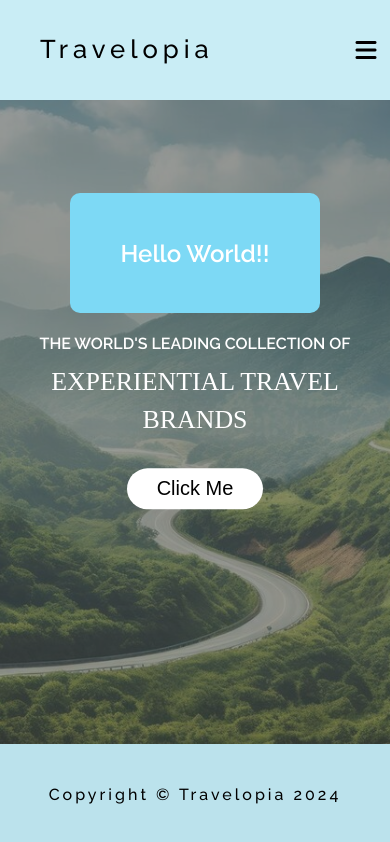
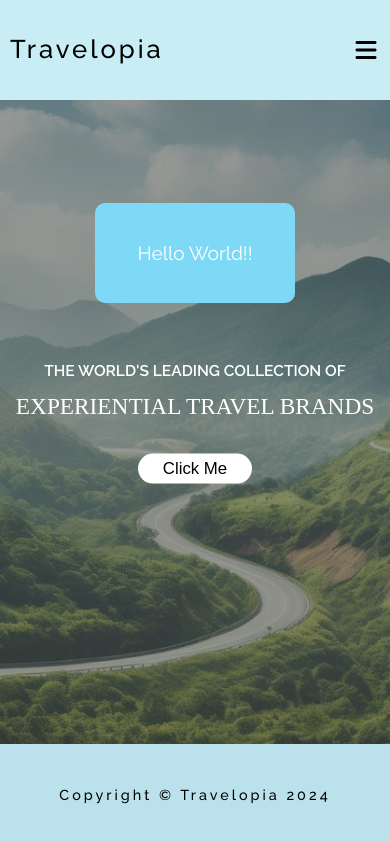
Before and after one commit to khelsai01/travelopia_assignment, a plain HTML site: page index.html in a window 390 px wide. Both pictures are taken after a click on the button "Click Me". Drawn offline with Linux system fonts and the light colour scheme.

Commit message:
Update index.css

```diff
--- a/index.css
+++ b/index.css
@@ -51,7 +51,7 @@ ul {
 
 ul li a {
     color: black;
-    font-size: 1.2em;
+    font-size: 1.1em;
     text-decoration: none;
     font-weight: 500;
 }
@@ -106,18 +106,21 @@ ul li a:hover {
     font-size: 16px;
 
 }
-.main-title-2{
+
+.main-title-2 {
     line-height: 1.4545454545em;
     font-weight: 400;
     font-family: "Playfair Display", serif;
+    font-size: 2rem;
 }
+
 .main-content-btn {
     background-color: #fff;
     border: none;
     border-radius: 1.5rem;
     color: #000;
     cursor: pointer;
-    font-size: 20px;
+    font-size: 1.2em;
     font-weight: 500;
     margin-top: 30px;
     overflow: hidden;
@@ -126,14 +129,15 @@ ul li a:hover {
     transition: all .3s linear;
     z-index: 1
 }
+
 .popup {
     align-items: center;
     background-color: #7dd9f5;
     border-radius: 10px;
     color: #fff;
     display: flex;
-    font-size:1.5rem;
-    font-weight:600;
+    font-size: 1.5em;
+    font-weight: 600;
     height: 120px;
     justify-content: center;
     width: 250px
@@ -180,7 +184,7 @@ ul li a:hover {
     font-weight: 500
 }
 
-.header_icon{
+.header_icon {
     display: none;
 }
 
@@ -206,4 +210,74 @@ ul li a:hover {
     i {
         font-size: 1.5rem;
     }
+
 }
+
+@media screen and (max-width: 550px) {
+    .main-title-2 {
+        font-size: 1.7em;
+    }
+    .header .icon p{
+        letter-spacing: 3px;
+        font-size: 1.6em;
+
+    }
+    .icon {
+        margin-left: 10px;
+    }
+    .main-content-title p {
+        font-size: 1.8em;
+    }
+
+    .footer {
+        font-size: 0.9em;
+    }
+
+    .popup {
+        width: 200px;
+        height: 100px;
+        font-size: 1.2em;
+        font-weight: 400;
+    }
+    .main-content-btn{
+        font-size: 1.4em;
+        padding: 5px 25px;
+    }
+}
+
+@media screen and (max-width:450px) {
+    .main-title-2 {
+        font-size: 1.8em;
+    }
+
+    .main-content-title p {
+        font-size: 1.2em;
+    }
+
+    .footer {
+        font-size: 0.9em;
+    }
+    .main-content-btn{
+        font-size: 1.3em;
+        padding: 5px 25px;
+    }
+}
+
+@media screen and (max-width:285px) {
+    .main-title-2 {
+        font-size: 1.3em;
+    }
+
+    .main-content-title p {
+        font-size: 0.8em;
+    }
+
+    .footer {
+        font-size: 0.6em;
+    }
+
+    .main-content-btn{
+        font-size: 1.2em;
+        padding: 5px 25px;
+    }
+}
```
